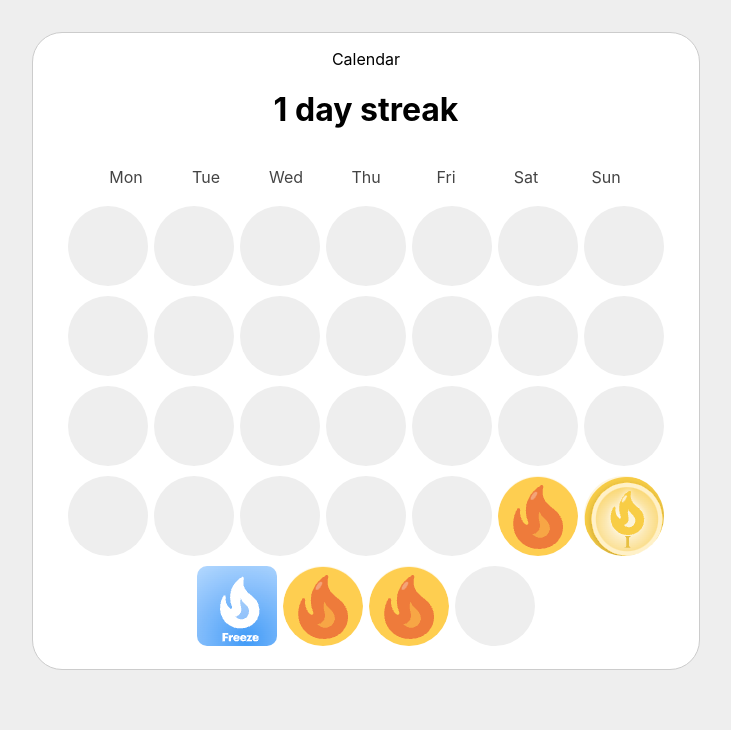
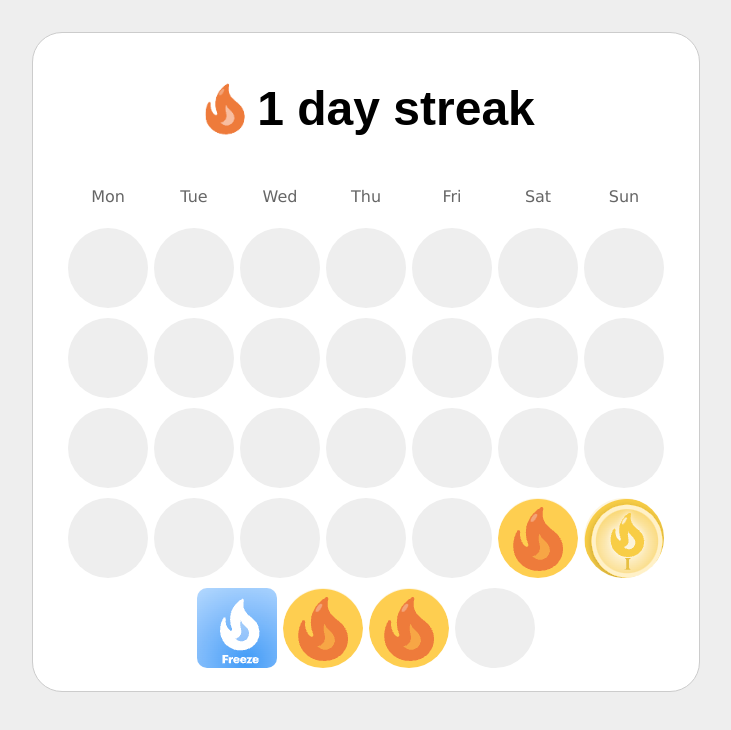
Before and after one commit to matt-newman/potential-fortnight, a React (Create React App) app: page / in a window 1280 px wide. Shown: the top 730 px of the page, without its empty margins (274-1005 px from the left). Built offline with nearby package versions, Linux system fonts and the light colour scheme.

Commit message:
styling for header

```diff
--- a/src/components/calendar/calendar.css
+++ b/src/components/calendar/calendar.css
@@ -7,14 +7,27 @@
     padding: 1em 2em;
 }
 
+.title {
+    background: left center url('/public/images/flame.png') no-repeat;
+    background-size: contain;
+    font-family: Arial, Helvetica, sans-serif;
+    font-size: 3em;
+    max-width: fit-content;
+    margin-left: auto;
+    margin-right: auto;
+    padding-left: 60px;
+}
+
 .header {
-    color: #444;
+    color: #666;
+    font-family: Verdana, Geneva, Tahoma, sans-serif;
     padding-bottom: 1em;
     padding-top: 1em;
 }
 
 .headerDay {
     display: inline-block;
+    margin: 3px;
     width: 80px;
     text-align: center;
 }
@@ -36,15 +49,8 @@
     background-color: #eee;
 }
 
-.day.day--hot {
-    background-image: url('../../../public/images/hot.png');
-}
-.day.day--mid {
-    background-image: url('../../../public/images/mid.png');
-}
 .day.day--freeze {
     border-radius: 10px;
-    background-image: url('../../../public/images/freeze.png');
 }
 
 .dayImage {
--- a/src/components/calendar/calendar.tsx
+++ b/src/components/calendar/calendar.tsx
@@ -4,10 +4,10 @@ import './calendar.css';
 The data structure you receive: You receive the following data in an object:
 
 streak_length = the number of days streak they’re on
-    calendar = a list of Day objects, one for each day in a month
-        day:
-            streak_type: the type of streak they got that day, can be None. Different streaks have different images
-            date
+calendar = a list of Day objects, one for each day in a month
+    day:
+        streak_type: the type of streak they got that day, can be None. Different streaks have different images
+        date
 images = a list of all the streak images
 
 {
@@ -84,7 +84,6 @@ export function Calendar(props: CalendarProps) {
 
     return (
         <div className="calendar">
-            Calendar
             <h1 className='title'>{streak} day streak</h1>
 
             {/* Calendar grid based on month... current? */}
@@ -126,7 +125,9 @@ function renderDay(day: CalendarDay, index: number) {
     return (
         <>
             {isValidDay && (
-                <div className={`day day--${fallbackType}`}></div>
+                <div className={`day day--${fallbackType}`}>
+                    {isValidDay && type !== 'empty' && (<img className={''} alt={`${type}`} src={`/images/${type}.png`} />)}
+                </div>
             )}
         </>
     )
```
Also changed, not shown: public/images/flame.png (added).
